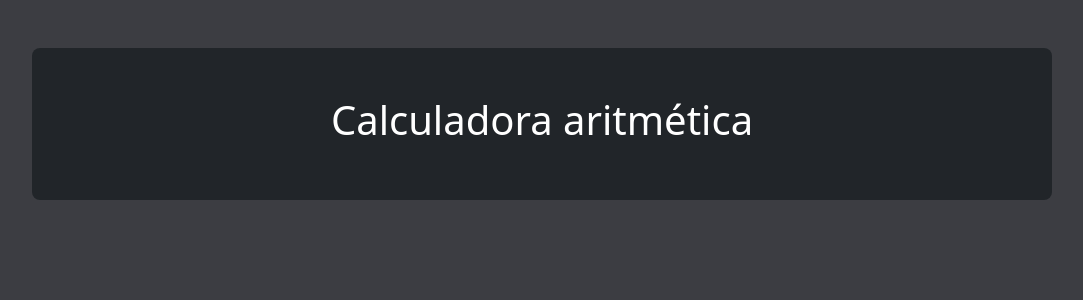
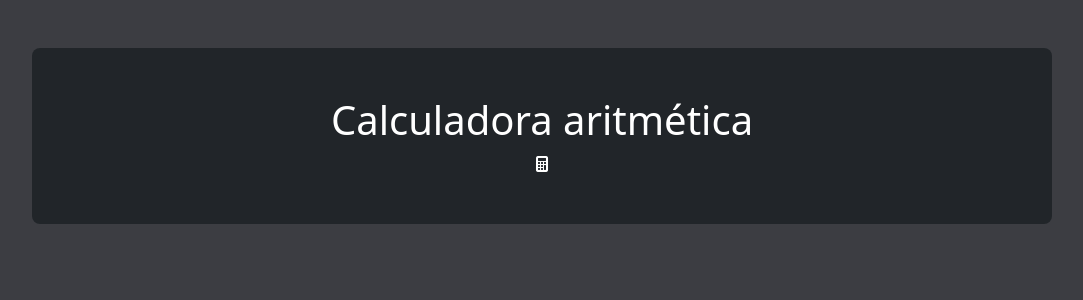
Before and after one commit to redscipher/ex-27-calculadora-vue, a Vue app: page / in a window 1280 px wide. Shown: the top 300 px of the page, without its empty margins (98-1181 px from the left). Built offline with nearby package versions, Linux system fonts and the light colour scheme.

Commit message:
chore: adicionando icones

```diff
--- a/package.json
+++ b/package.json
@@ -12,6 +12,7 @@
   },
   "dependencies": {
     "bootstrap": "^5.3.3",
+    "bootstrap-icons": "^1.11.3",
     "jquery": "^3.7.1",
     "vue": "^3.4.29"
   },
--- a/src/componentes/Cabecalho.vue
+++ b/src/componentes/Cabecalho.vue
@@ -1,7 +1,7 @@
 <script setup lang="ts">
-    //
+//
 
-    //
+//
 </script>
 
 <template>
@@ -10,6 +10,7 @@
         <div class="row">
             <div class="col-12">
                 <h1>Calculadora aritmética</h1>
+                <i class="bi bi-calculator-fill"></i>
             </div>
         </div>
     </header>
@@ -17,7 +18,6 @@
 </template>
 
 <style scoped lang="scss">
-    //
+//
 
-    //
-</style>
+// </style>
--- a/src/main.ts
+++ b/src/main.ts
@@ -3,7 +3,9 @@ import { createApp } from 'vue'
 import App from './App.vue'
 // bootstrap
 import 'bootstrap/dist/css/bootstrap.min.css';
-import 'bootstrap/dist/js/bootstrap.bundle'
+import 'bootstrap/dist/js/bootstrap.bundle.min';
+// icones bootstrap
+import 'bootstrap-icons/font/bootstrap-icons.min.css';
 // css
 import './sass/index.scss';
 // ts
```
Also changed, not shown: 1 other file (tests, documents, lock files or other folders).
